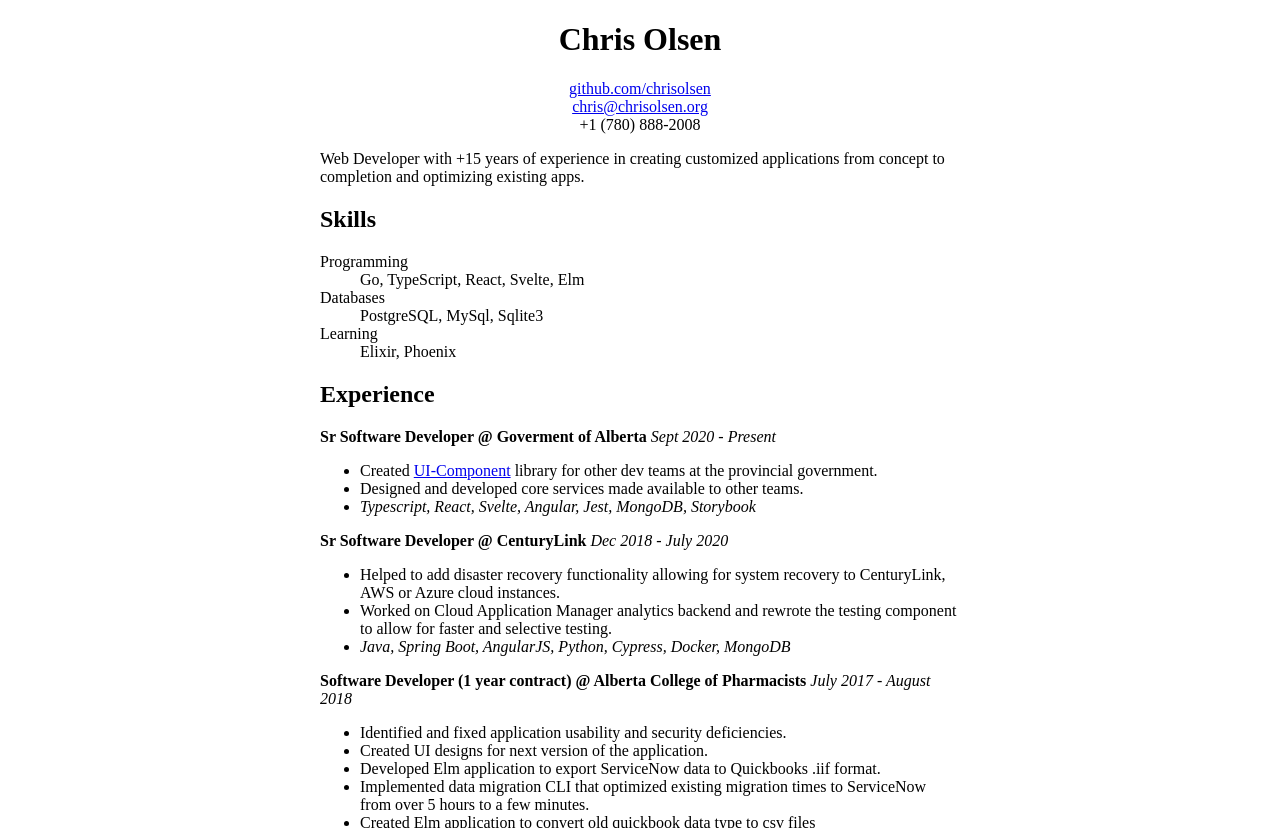
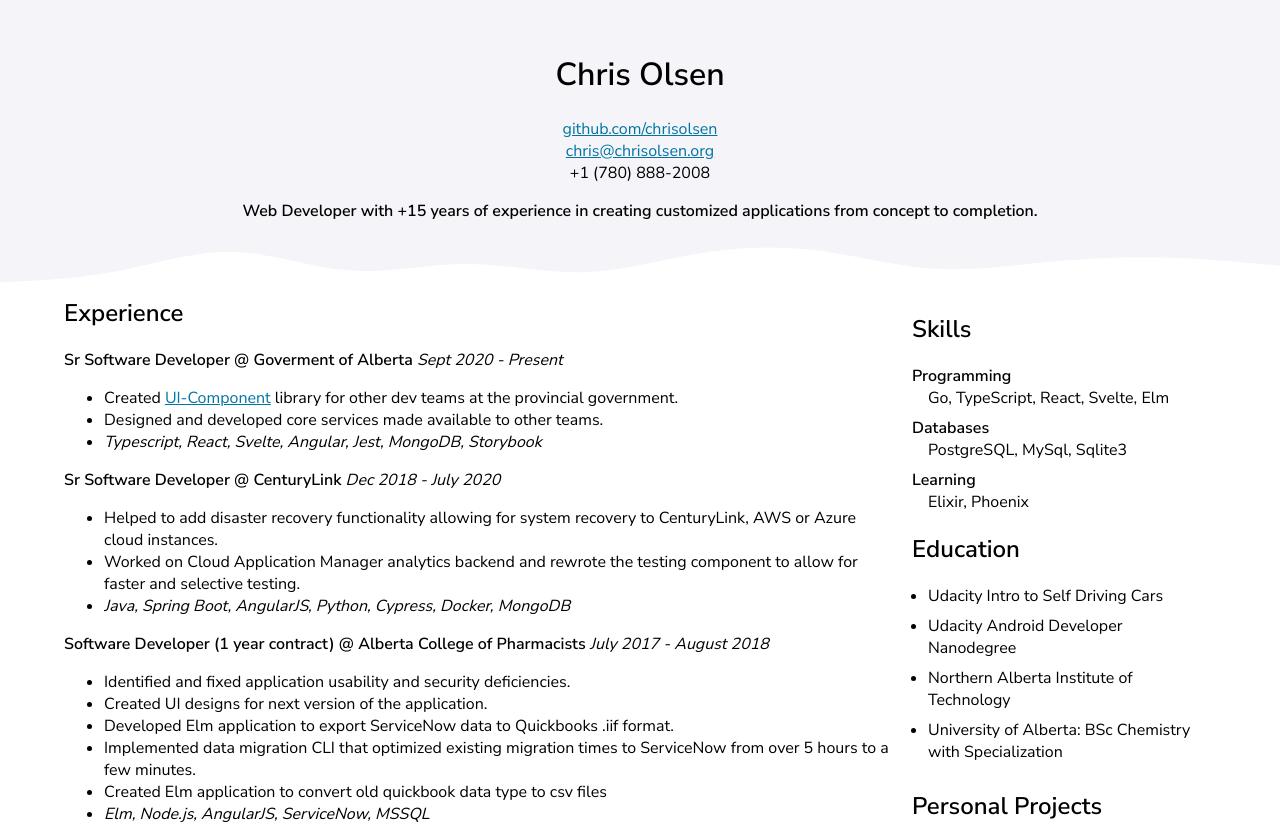
Before and after one commit to chrisolsen/chrisolsen.github.io, a plain HTML site: page index.html in a window 1280 px wide. Shown: the top 828 px of the page. Drawn offline with Linux system fonts and the light colour scheme.

Commit message:
layout updates

```diff
--- a/index.html
+++ b/index.html
@@ -4,13 +4,83 @@
     <title>Chris Olsen - Web Developer</title>
     <meta charset="UTF-8">
     <meta name="viewport" content="width=device-width, initial-scale=1">
+    <link rel="preconnect" href="https://fonts.googleapis.com">
+    <link rel="preconnect" href="https://fonts.gstatic.com" crossorigin>
+    <link href="https://fonts.googleapis.com/css2?family=Nunito+Sans:wght@400;600&display=swap" rel="stylesheet">
     <style>
+      :root {
+        --color-gray: #F4F4F9;
+      }
+
+      body {
+        font-family: 'Nunito Sans', sans-serif;
+        margin: 0;
+      }
+
+      a,
+      a:visited {
+        color: #0075A2;
+      }
+
       header {
         text-align: center;
+        margin-bottom: 1rem;
+
+        background-color: var(--color-gray);
+        padding: 2rem;
       }
+
+      header p {
+        font-weight: 600;
+      }
+
+      header::after {
+        display: block;
+        inset: 0;
+        background: url(./assets/wave-bg.svg) center center no-repeat;
+        height: 100px;
+        margin-bottom: -125px;
+        margin-left: -2rem;
+        margin-right: -2rem;
+        content: "";
+      }
+
       main {
-        max-width: 80ch;
-        margin: auto;
+        padding: 1rem;
+      }
+
+      main > section {
+        flex: 1 1 auto;
+      }
+      aside {
+        flex: 0 0 30ch;
+        padding: 1rem;
+      }
+      aside ul {
+        padding-left: 1rem;
+      }
+      aside li {
+        padding-bottom: 0.5rem;
+      }
+      aside dt {
+        font-weight: bold;
+      }
+      aside dd {
+        margin-left: 1rem;
+        margin-bottom: 0.5rem;
+      }
+      @media (min-width: 640px) {
+        main {
+          display: flex;
+          max-width: 120ch;
+          margin: auto;
+        }
+      }
+      @media print {
+        aside,
+        .pagebreak {
+          page-break-before: always;
+        }
       }
     </style>
   </head>
@@ -20,27 +90,13 @@
       <div><a href="https://github.com/chrisolsen">github.com/chrisolsen</a></div>
       <div><a href="mailto:chris@chrisolsen.org">chris@chrisolsen.org</a></div>
       <div>+1 (780) 888-2008</div>
+      <p>
+        Web Developer with +15 years of experience in creating customized applications from concept to completion.
+      </p>
     </header>
     <main>
 
-<p>Web Developer with +15 years of experience in creating customized
-applications from concept to completion and optimizing existing
-apps.</p>
-<h2 id="skills">Skills</h2>
-<dl>
-<dt>Programming</dt>
-<dd>
-Go, TypeScript, React, Svelte, Elm
-</dd>
-<dt>Databases</dt>
-<dd>
-PostgreSQL, MySql, Sqlite3
-</dd>
-<dt>Learning</dt>
-<dd>
-Elixir, Phoenix
-</dd>
-</dl>
+<section id="main">
 <h2 id="experience">Experience</h2>
 <p><strong>Sr Software Developer @ Goverment of Alberta</strong>
 <em>Sept 2020 - Present</em></p>
@@ -85,6 +141,9 @@ minutes to a few seconds.</li>
 <li>Reduced total application size by ~90%.</li>
 <li><em>AngularJS, Gulp</em></li>
 </ul>
+<div class="pagebreak">
+
+</div>
 <p><strong>Sr Frontend Web Developer @ Showbie</strong> <em>April 2014 -
 May 2016</em></p>
 <ul>
@@ -147,6 +206,30 @@ errors and allowed them to be corrected online instead of manually.</li>
 times.</li>
 <li><em>VB.NET Win32, MSSQL</em></li>
 </ul>
+</section>
+<aside>
+<h2 id="skills">Skills</h2>
+<dl>
+<dt>Programming</dt>
+<dd>
+Go, TypeScript, React, Svelte, Elm
+</dd>
+<dt>Databases</dt>
+<dd>
+PostgreSQL, MySql, Sqlite3
+</dd>
+<dt>Learning</dt>
+<dd>
+Elixir, Phoenix
+</dd>
+</dl>
+<h2 id="education">Education</h2>
+<ul>
+<li>Udacity Intro to Self Driving Cars</li>
+<li>Udacity Android Developer Nanodegree</li>
+<li>Northern Alberta Institute of Technology</li>
+<li>University of Alberta: BSc Chemistry with Specialization</li>
+</ul>
 <h2 id="personal-projects">Personal Projects</h2>
 <dl>
 <dt><a href="https://gitlab.com/chrisolsen/woddy">Woddy</a></dt>
@@ -172,13 +255,7 @@ Allowed real-estate agents to create personal sites. <em>RubyOnRails,
 MySql</em>
 </dd>
 </dl>
-<h2 id="education">Education</h2>
-<ul>
-<li>Udacity Intro to Self Driving Cars</li>
-<li>Udacity Android Developer Nanodegree</li>
-<li>Northern Alberta Institute of Technology</li>
-<li>University of Alberta: BSc Chemistry with Specialization</li>
-</ul>
+</aside>
     </main>
   </body>
 </html>
```
Also changed, not shown: _template.html (+75 -2 lines), resume.md (+29 -23 lines), assets/wave-bg.svg (added).
